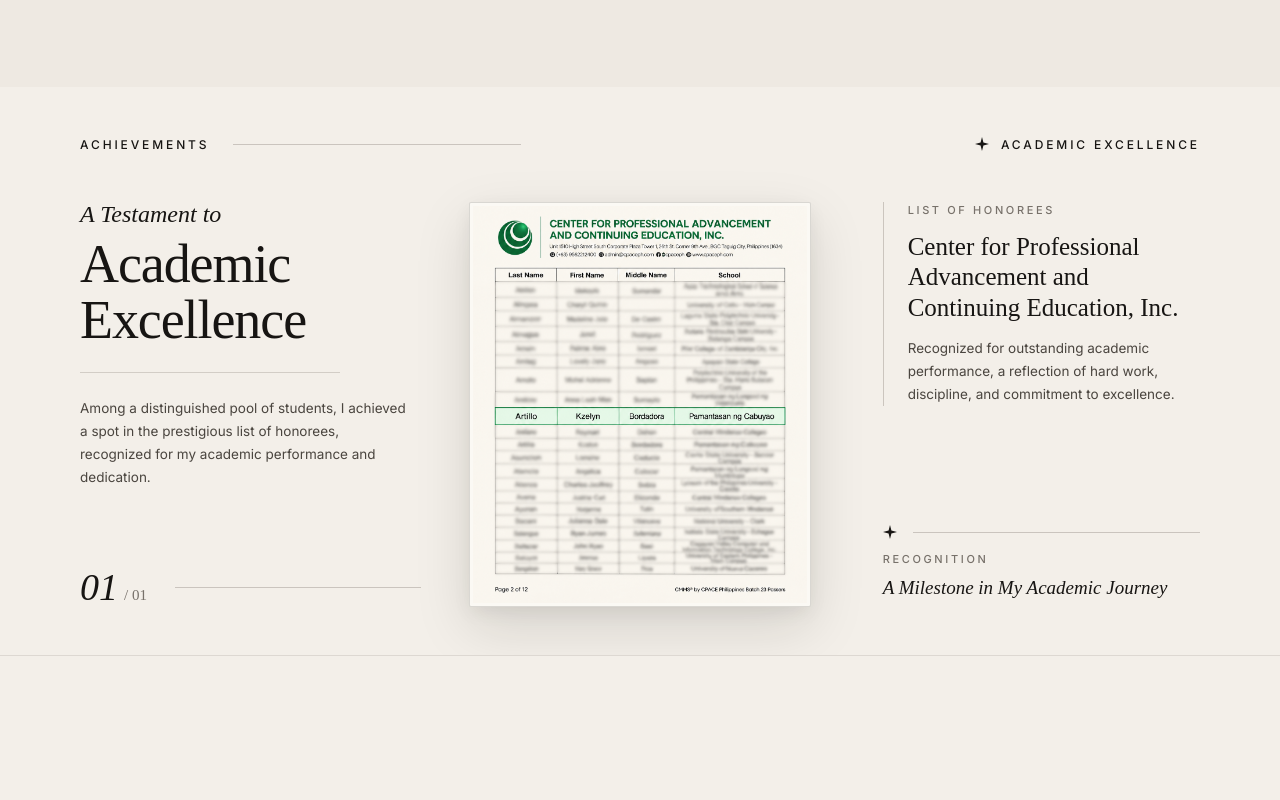
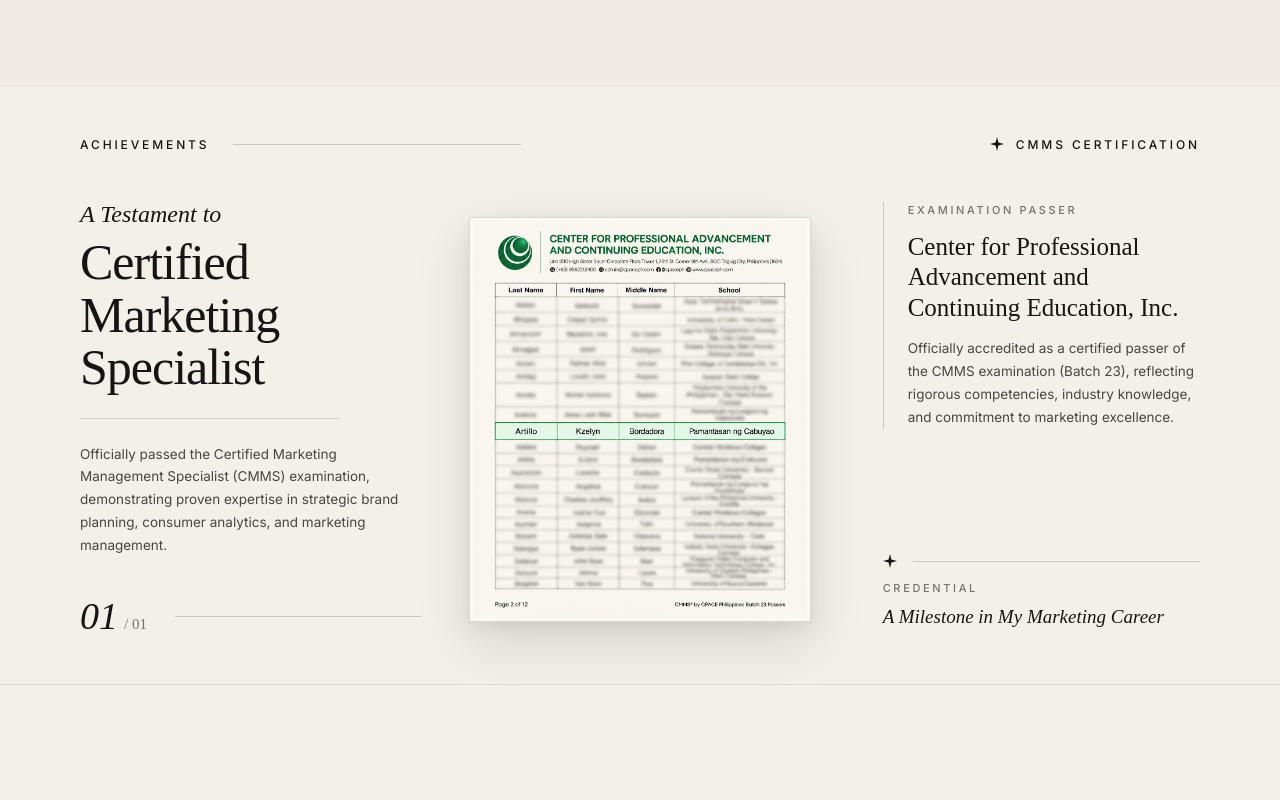
Before and after one commit to vardzz/kzelyn.me, a Next.js app: page / in a window 1280 px wide. Shown: the part 3440-4240 px from the top of the page. Built offline with nearby package versions, Linux system fonts and the light colour scheme; a web font is replaced by a local one.

Commit message:
feat: add Achievement and Footer components

```diff
--- a/src/components/Achievement.tsx
+++ b/src/components/Achievement.tsx
@@ -21,7 +21,7 @@ export function Achievement() {
             <div className="h-[1px] bg-[#A9A39B]/55 w-32 sm:w-52 md:w-72 max-w-full" aria-hidden="true" />
           </div>
 
-          {/* Right: ✦ ACADEMIC EXCELLENCE */}
+          {/* Right: ✦ CMMS CERTIFICATION */}
           <div className="flex items-center gap-3 shrink-0">
             <svg
               className="w-3.5 h-3.5 text-[#171513] fill-current"
@@ -31,7 +31,7 @@ export function Achievement() {
               <path d="M12 0L14.4 9.6L24 12L14.4 14.4L12 24L9.6 14.4L0 12L9.6 9.6L12 0Z" />
             </svg>
             <span className="font-sans font-medium text-[11px] sm:text-[12px] tracking-[0.24em] text-[#171513] uppercase select-none">
-              ACADEMIC EXCELLENCE
+              CMMS CERTIFICATION
             </span>
           </div>
         </div>
@@ -48,8 +48,8 @@ export function Achievement() {
               </p>
 
               {/* Main Headline */}
-              <h2 className="font-serif text-[38px] sm:text-[44px] lg:text-[48px] xl:text-[54px] font-normal leading-[1.04] tracking-[-0.02em] text-[#171513]">
-                Academic<br />Excellence
+              <h2 className="font-serif text-[36px] sm:text-[42px] lg:text-[46px] xl:text-[50px] font-normal leading-[1.05] tracking-[-0.02em] text-[#171513]">
+                Certified Marketing<br />Specialist
               </h2>
 
               {/* Divider Hairline */}
@@ -57,7 +57,7 @@ export function Achievement() {
 
               {/* Narrative Copy */}
               <p className="font-sans text-[13px] sm:text-[13.5px] text-[#4A453F] leading-[1.7] max-w-[330px]">
-                Among a distinguished pool of students, I achieved a spot in the prestigious list of honorees, recognized for my academic performance and dedication.
+                Officially passed the Certified Marketing Management Specialist (CMMS) examination, demonstrating proven expertise in strategic brand planning, consumer analytics, and marketing management.
               </p>
             </div>
 
@@ -93,7 +93,7 @@ export function Achievement() {
             <div className="relative w-full max-w-[320px] sm:max-w-[350px] lg:max-w-[370px] xl:max-w-[385px] bg-[#FBF9F4] rounded-[2px] shadow-[0_20px_55px_rgba(23,21,19,0.13),0_6px_18px_rgba(23,21,19,0.06)] border border-[#171513]/15 p-[2px] sm:p-[3px] transition-transform duration-500 hover:scale-[1.015]">
               <Image
                 src="/CMMS-pic.png"
-                alt="List of Honorees - Center for Professional Advancement and Continuing Education, Inc."
+                alt="Official Examination Passers - Certified Marketing Management Specialist (CMMS), CPACE"
                 width={1149}
                 height={1369}
                 priority
@@ -108,7 +108,7 @@ export function Achievement() {
             {/* Top Block with Left Vertical Hairline */}
             <div className="border-l border-[#A9A39B]/55 pl-5 sm:pl-6">
               <span className="font-sans font-medium text-[10px] sm:text-[11px] tracking-[0.24em] text-[#77716A] uppercase mb-3 block select-none">
-                LIST OF HONOREES
+                EXAMINATION PASSER
               </span>
 
               <h3 className="font-serif text-[21px] sm:text-[23px] lg:text-[25px] font-normal leading-[1.22] text-[#171513] mb-3.5">
@@ -118,7 +118,7 @@ export function Achievement() {
               </h3>
 
               <p className="font-sans text-[13px] sm:text-[13.5px] text-[#4A453F] leading-[1.7] max-w-[330px]">
-                Recognized for outstanding academic performance, a reflection of hard work, discipline, and commitment to excellence.
+                Officially accredited as a certified passer of the CMMS examination (Batch 23), reflecting rigorous competencies, industry knowledge, and commitment to marketing excellence.
               </p>
             </div>
 
@@ -138,12 +138,12 @@ export function Achievement() {
 
               {/* Tag */}
               <span className="font-sans font-medium text-[10px] sm:text-[11px] tracking-[0.24em] text-[#77716A] uppercase mb-1 block select-none">
-                RECOGNITION
+                CREDENTIAL
               </span>
 
               {/* Subtitle */}
               <p className="font-serif italic text-[16px] sm:text-[18px] lg:text-[19px] font-normal text-[#171513] pb-1">
-                A Milestone in My Academic Journey
+                A Milestone in My Marketing Career
               </p>
             </div>
 
--- a/src/components/Footer.tsx
+++ b/src/components/Footer.tsx
@@ -19,7 +19,7 @@ export function Footer() {
     { label: 'Brand Architecture', href: '#toolkit' },
     { label: 'Consumer Insights', href: '#toolkit' },
     { label: 'Campaign Strategy', href: '#toolkit' },
-    { label: 'Academic Honors', href: '#achievements' },
+    { label: 'CMMS Certification', href: '#achievements' },
   ];
 
   const connectLinks = [
```
